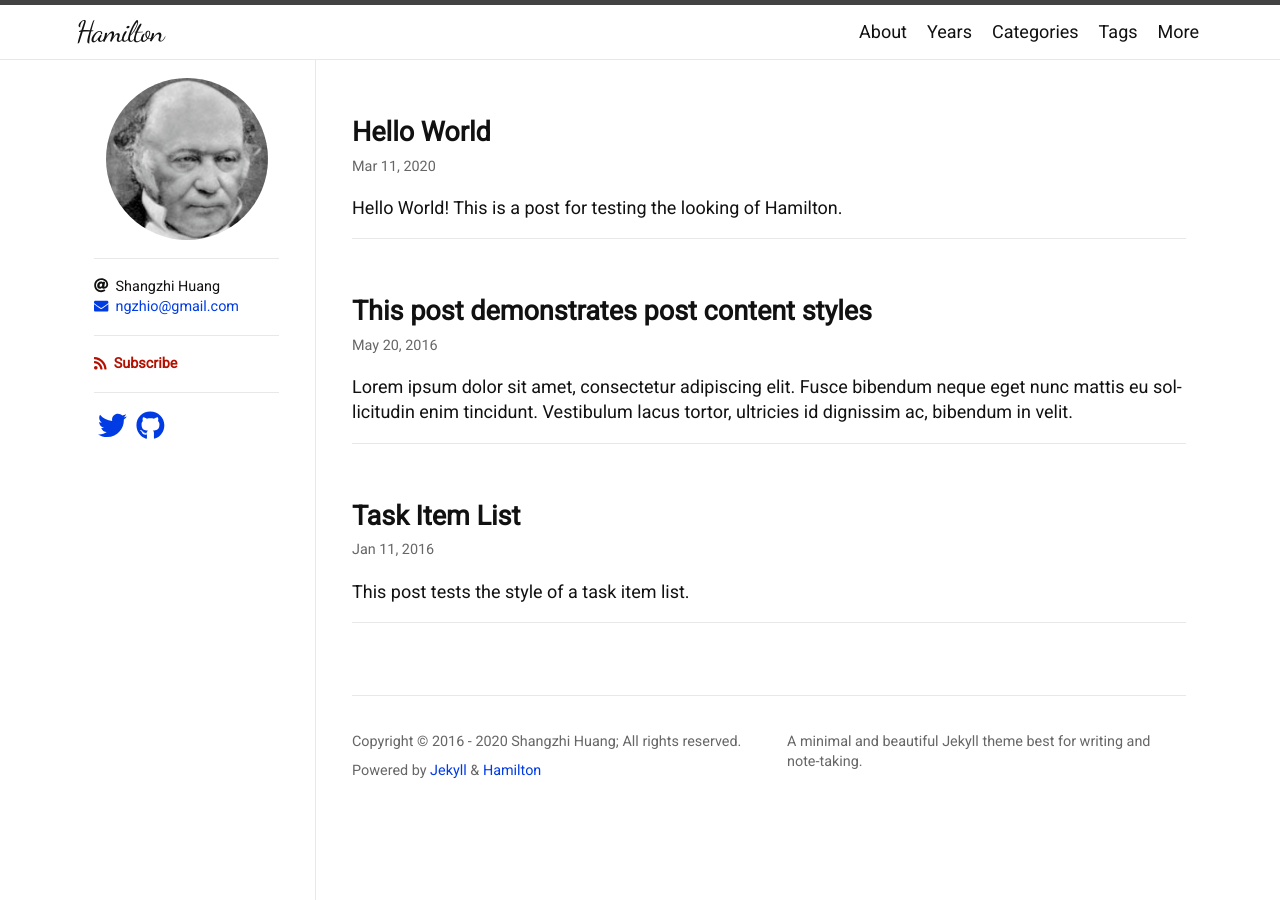
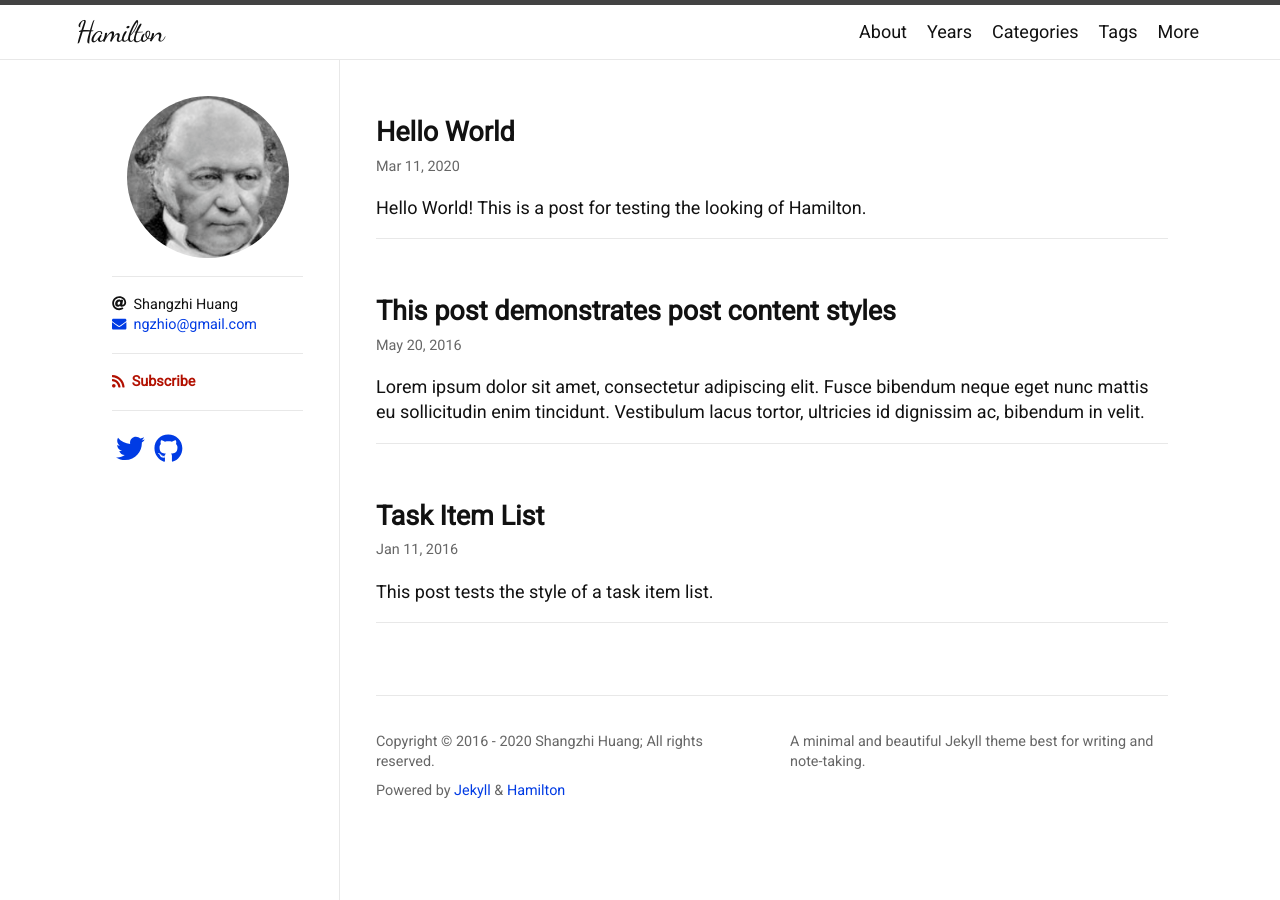
Before and after one commit to zivong/jekyll-theme-hamilton, a Jekyll site: the page built from index.html, in a window 1280 px wide. Built offline with Jekyll 4.4.1, drawn with Linux system fonts in a browser that asks for light colours; nearby versions of some CDN libraries; some web fonts are replaced.

Commit message:
Adjust layout

```diff
--- a/_sass/hamilton/layout.scss
+++ b/_sass/hamilton/layout.scss
@@ -182,7 +182,7 @@
  */
 .site-body {
   display: grid;
-  grid-template-columns: calc(#{$content-width} * 0.2) 1fr;
+  grid-template-columns: calc(#{$content-width} * 0.22) 1fr;
   overflow: hidden;
 
   @include media-query($on-medium) {
@@ -198,11 +198,12 @@
  * Site sidebar
  */
 .site-sidebar {
-  padding: $spacing-unit / 2 $spacing-unit $spacing-unit / 2 $spacing-unit / 2;
+  padding: $spacing-unit;
   border-right: 1px solid;
   @include relative-font-size(0.8);
 
   @include media-query($on-medium) {
+    padding: $spacing-unit / 2;
     @include relative-font-size(0.6);
   }
 
@@ -244,14 +245,13 @@
   margin-bottom: 0;
 }
 
-.social-icons {
+ul.social-icons {
   list-style: none;
   margin-left: 0;
   margin-bottom: 0;
-  text-align: left;
-  display: flex;
 
-  .social-icon {
+  > li {
+    display: inline-block;
     margin: 0.3em;
   }
 }
@@ -274,7 +274,12 @@
   scrollbar-width: none;     // Firefox
 
   padding-left: $spacing-unit;
-  padding-right: $spacing-unit / 2;
+  padding-right: $spacing-unit;
+
+  @include media-query($on-medium) {
+    padding-left: $spacing-unit / 2;
+    padding-right: $spacing-unit / 2;
+  }
 
   @include media-query($on-small) {
     padding-left: 0;
```
